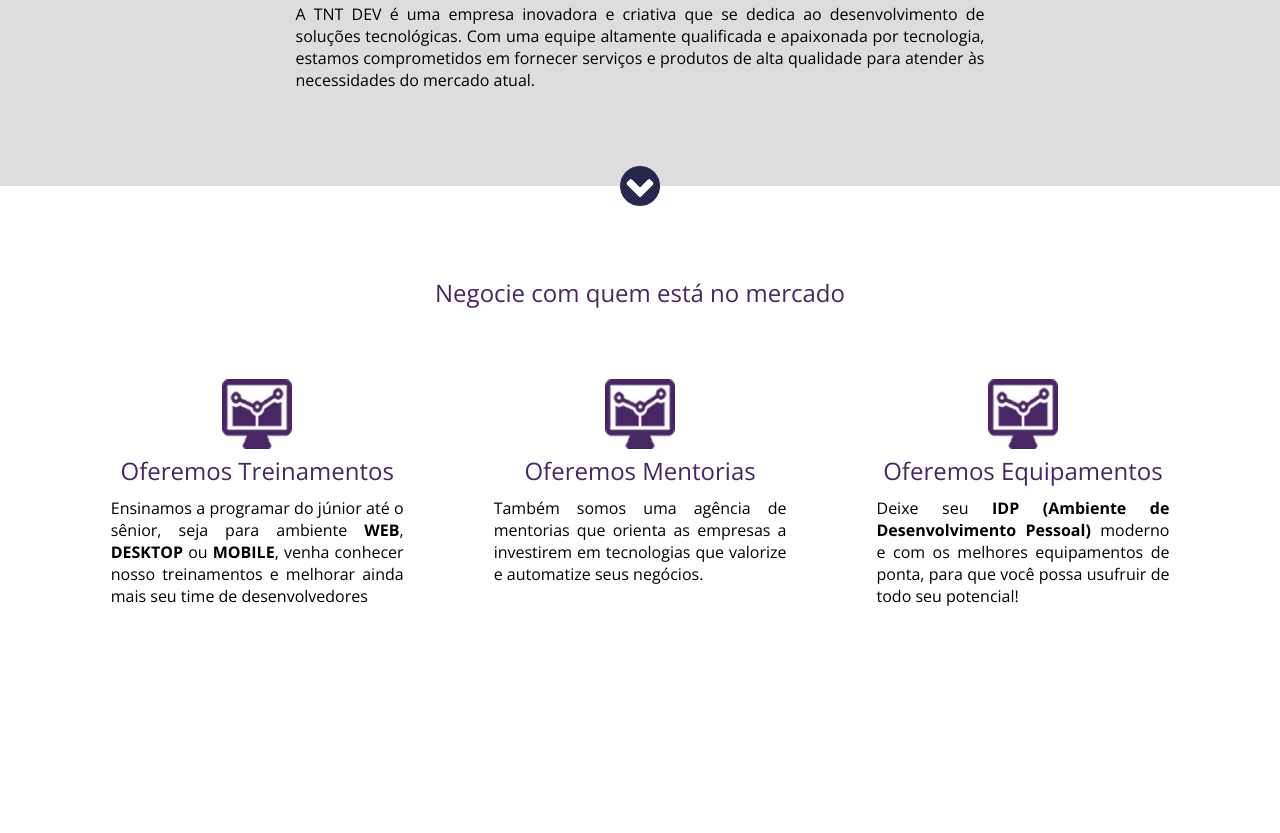
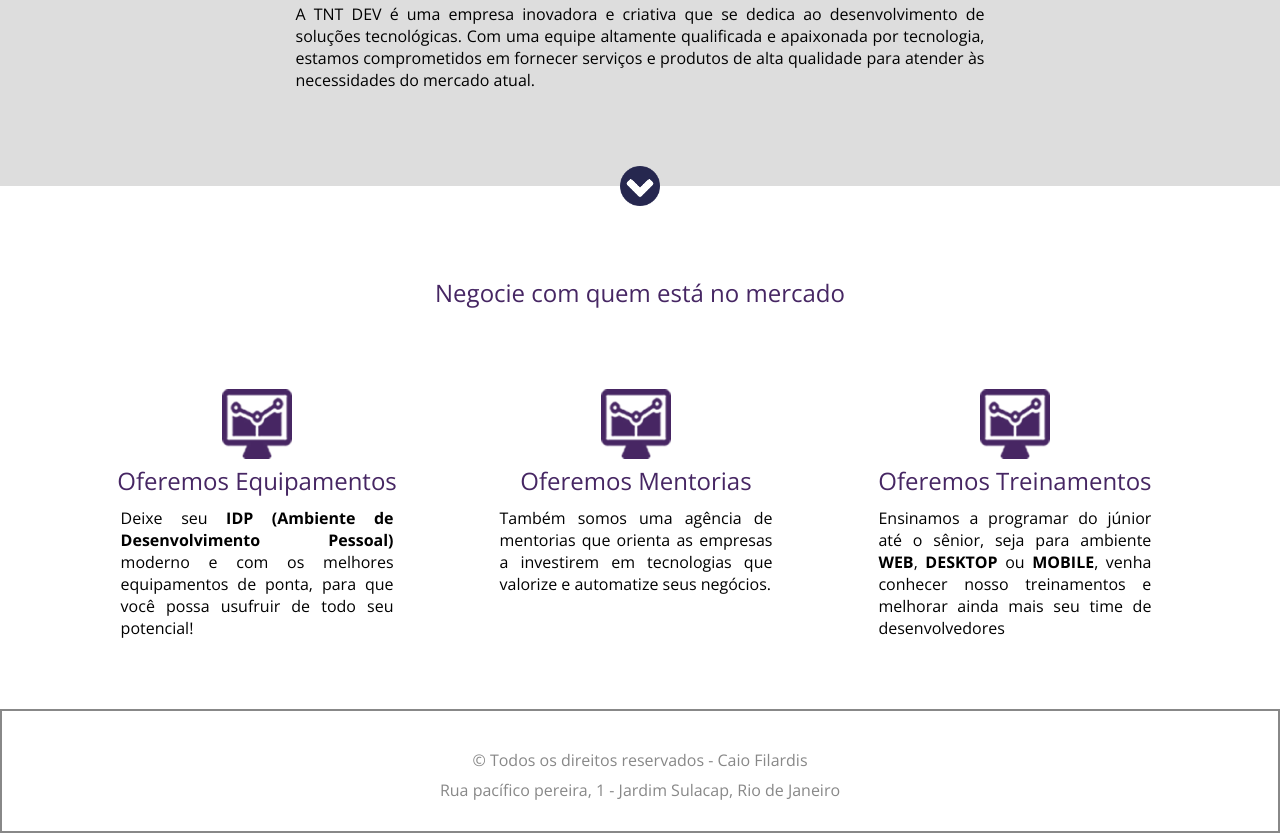
Before and after one commit to CaioFilardis/TNT-DEV, a plain HTML site: page index.html in a window 1280 px wide. Shown: the part 707-1540 px from the top of the page. Before the commit the page ends 1354 px from the top, so only its background shows below. Drawn offline with nearby package versions, Linux system fonts and the light colour scheme.

Commit message:
Adicionando footer, retirando quebras de espaçamento e realizando incrementações.

```diff
--- a/index.html
+++ b/index.html
@@ -10,11 +10,13 @@
 	<link rel="preconnect" href="https://fonts.googleapis.com">
     <link rel="preconnect" href="https://fonts.gstatic.com" crossorigin>
     <link href="https://fonts.googleapis.com/css2?family=Open+Sans:ital,wght@0,300..800;1,300..800&display=swap" rel="stylesheet">
-	<link rel="stylesheet" href="./src/css/style.css">
 	<link rel="apple-touch-icon" sizes="180x180" href="src/img/apple-touch-icon.png">
 	<link rel="icon" type="image/png" sizes="32x32" href="src/img/favicon-32x32.png">
 	<link rel="icon" type="image/png" sizes="16x16" href="src/img/favicon-16x16.png">
 	<link rel="manifest" href="src/img/site.webmanifest">
+
+	<link rel="stylesheet" href="./src/css/style.css">
+	<link rel="stylesheet" href="./src/css/reset.css">
 </head>
 <body>
 		<div class="cabecalho">
@@ -107,6 +109,11 @@
 			</div><!-- center -->
 		</div><!-- section-1 -->
 
+		<div class="footer">
+			<p>&copy; Todos os direitos reservados - Caio Filardis</p>
+			<p>Rua pacífico pereira, 1 - Jardim Sulacap, Rio de Janeiro</p>
+		</div><!-- footer -->
+
 </body>
 
 </html>
--- /dev/null
+++ b/src/css/reset.css
@@ -0,0 +1,6 @@
+* {
+	margin: 0;
+	padding: 0;
+	box-sizing: border-box;
+	font-family: "Open Sans", "sans-serif"
+}
--- a/src/css/style.css
+++ b/src/css/style.css
@@ -1,13 +1,11 @@
-* {
-	margin: 0;
-	padding: 0;
-	box-sizing: border-box;
-	font-family: "Open Sans", "sans-serif"
-}
-
 html,
 body {
 	height: 100%;
+}
+
+@font-face {
+	src: url(../fonts/OpenSans-Light.ttf);
+	font-family: "Open Sans";
 }
 
 .cabecalho {
@@ -32,6 +30,7 @@ body {
 
 .container-banner {
 	width: 100%;
+	min-width: 1200px;
 	height: 557px;
 	background-image: url(../img/header_bg.png);
 	background-size: cover;
@@ -124,6 +123,7 @@ body {
 }
 
 .container-info {
+	min-width: 1200px;
 	padding: 40px 0;
 	background-color: #DDDDDD;
 	text-align: center;
@@ -173,10 +173,14 @@ body {
 }
 
 .container-single {
-	float: right;
-	width: 33.33%;
-	padding: 30px;
+	float: left;
+	margin-right: -4px;
+	margin-bottom: 20px;
+	width: 33.3333%;
+	padding: 40px;
 }
+
+
 
 .container-single p {
 	display: inline-block;
@@ -187,3 +191,15 @@ body {
 .container-single img {
 	width: 70px;
 }
+
+.footer {
+	clear: both;
+	padding: 30px 0;
+	border: 2px solid #888888;
+	text-align: center;
+	color: #888;
+}
+
+.footer p {
+	margin-top: 8px;
+}
```
